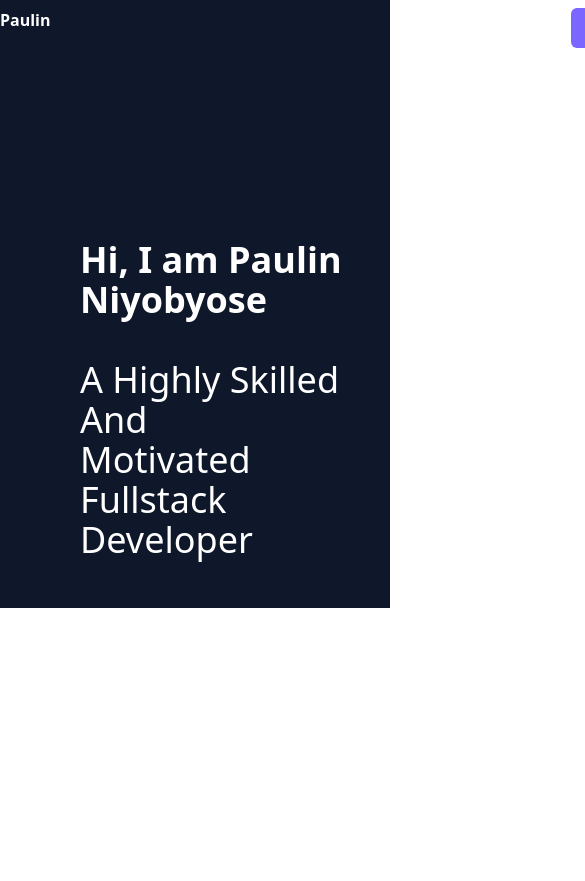
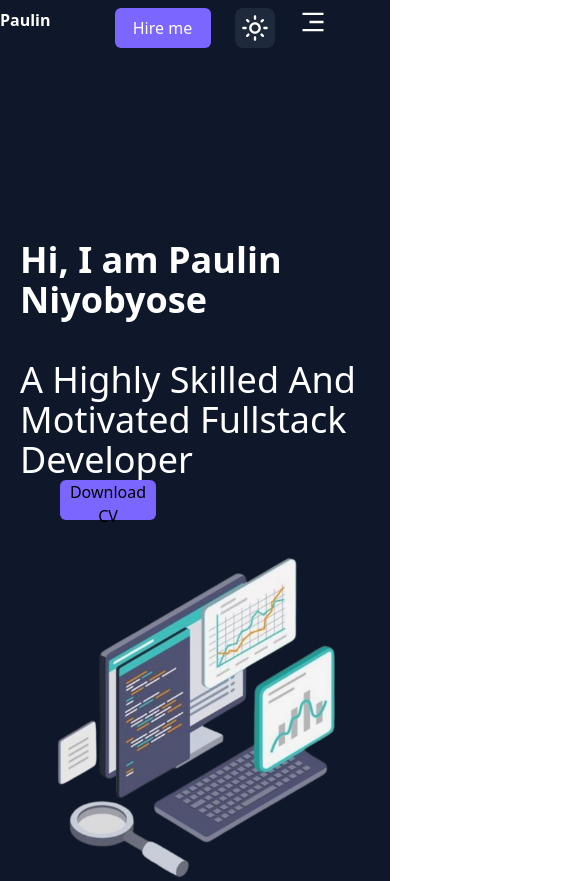
Before and after one commit to Paulin-NIYOBYOSE/PORTIFOLIO, a React (Vite) app: page / in a window 390 px wide. Shown: the top 881 px of the page, 585 px wide, since content can reach past the window. Before the commit the page ends 844 px from the top, so only its background shows below. Built offline with nearby package versions, Linux system fonts and the light colour scheme.

Commit message:
Added responsiveness to the landon

```diff
--- a/src/components/Landon.tsx
+++ b/src/components/Landon.tsx
@@ -1,17 +1,26 @@
 import React from "react";
+import hero from "../components/images/hero.png";
 
 const landon = () => {
   return (
     <>
-      <div className="bg-slate-900 h-13 w-full">
-        <div className="pt-40 pl-20">
+      <div className="bg-slate-900 md:h-13 md:w-full md:flex md:gap-20">
+        <div className="pt-40 lg:pl-20 pl-5">
           <h3 className="text-white text-4xl font-bold">
             {" "}
             Hi, I am Paulin Niyobyose
           </h3>
-          <p className="text-white text-4xl mt-10">
-            A Highly Skilled And <br /> Motivated Fullstack <br /> Developer
+          <p className="text-white text-4xl mt-10 font-general-semibold">
+            A Highly Skilled And <br />
+            Motivated Fullstack <br />
+            Developer
           </p>
+          <button className="h-10 w-24 bg-purple rounded-md ml-10">
+            Download CV
+          </button>
+        </div>
+        <div className="mt-5 mr-7">
+          <img src={hero} alt="" />
         </div>
       </div>
     </>
--- a/src/components/Nav.tsx
+++ b/src/components/Nav.tsx
@@ -41,7 +41,7 @@ const Nav = () => {
 
   return (
     <nav>
-      <div className="hidden lg:bg-slate-900 sm:h-10vh lg:flex justify-between z-50 text-white lg:py-5 px-20 py-4 ">
+      <div className="hidden bg-slate-900 sm:h-10vh lg:flex justify-between z-50 text-white lg:py-5 px-20 py-4 ">
         <div className="flex items-center flex-1">
           <span className="text-3xl font-bold ">Paulin</span>
           <div className="flex lg:gap-10">
@@ -72,7 +72,7 @@ const Nav = () => {
           </div>
         </div>
       </div>
-      <div className="lg:hidden flex md:gap-40 gap-12 bg-slate-900 h-20 text-white pt-2 ">
+      <div className="lg:hidden flex md:gap-40 gap-6 bg-slate-900 h-20 text-white pt-2 ">
         <span className="font-bold">Paulin</span>
         <div>
           <div>
```
Also changed, not shown: src/components/images/hero.png (added).
